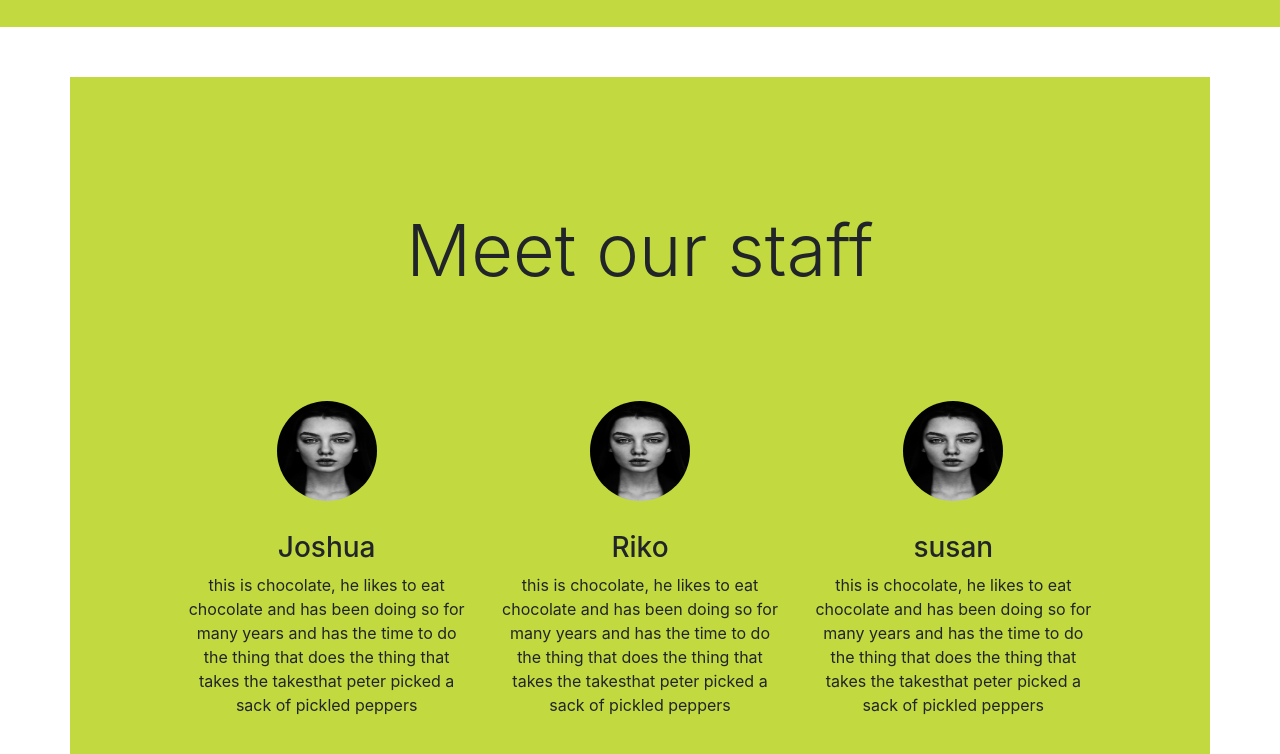
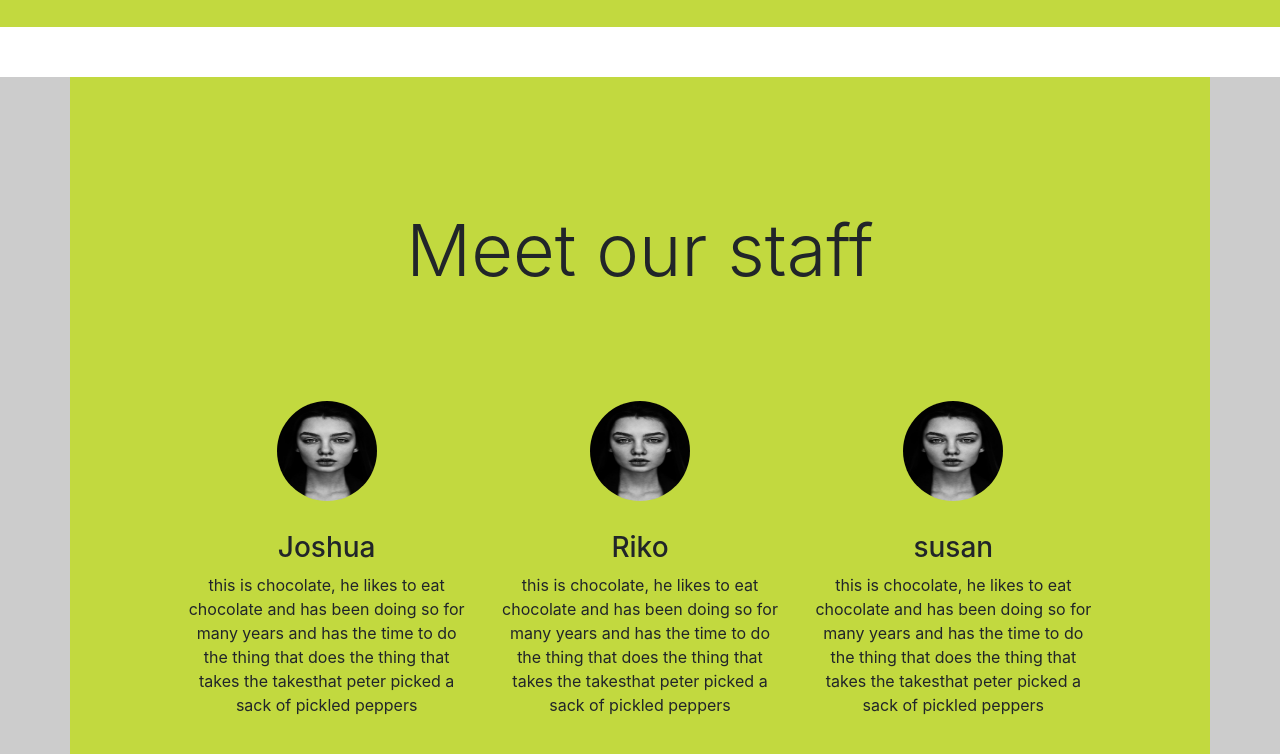
Before and after one commit to RikoWolhuter/PeakCafe, a plain HTML site: page PeakCafe_Home.html in a window 1280 px wide. Shown: the part 3326-4080 px from the top of the page. Drawn offline with nearby package versions, Linux system fonts and the light colour scheme.

Commit message:
added image

```diff
--- a/Css/stylesheet.css
+++ b/Css/stylesheet.css
@@ -130,8 +130,14 @@
 
 }
 
+.backgroundOfContainer{
+    background-image: url("frui");
+    background-color: #cccccc;
+}
+
 .container h3{
     padding-top:30px;
+
 }
 
 #containerHeading{
--- a/PeakCafe_Home.html
+++ b/PeakCafe_Home.html
@@ -117,7 +117,7 @@
         </div>
 
 
-
+    <div class="backgroundOfContainer" >
     <div class="container">
       <h3 class="display-3" id="containerHeading">Meet our staff</h3>
         <div class="row">
@@ -156,7 +156,7 @@
             </div>
         </div>
     </div>
-
+</div>
 
 
     <footer>
```
Also changed, not shown: images/fruits.jpg (added).
